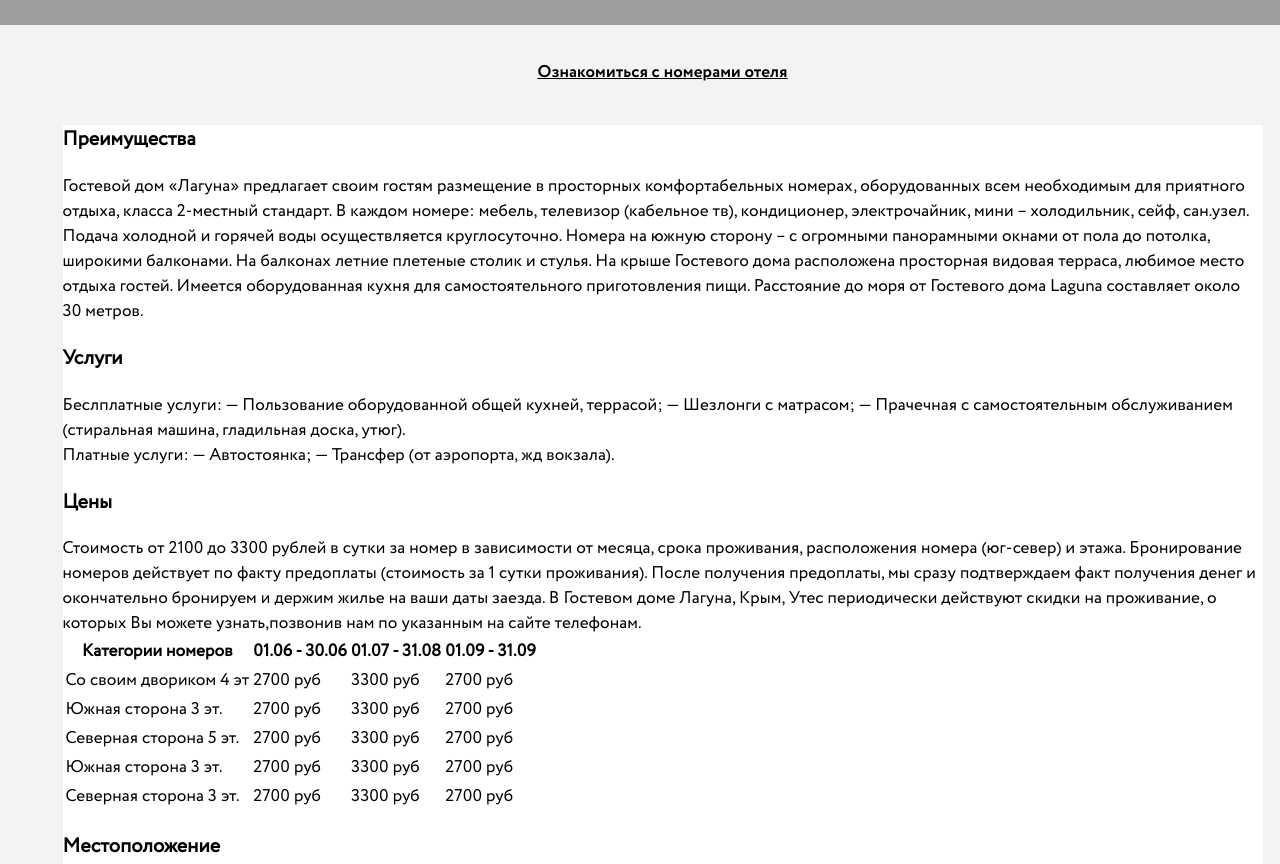
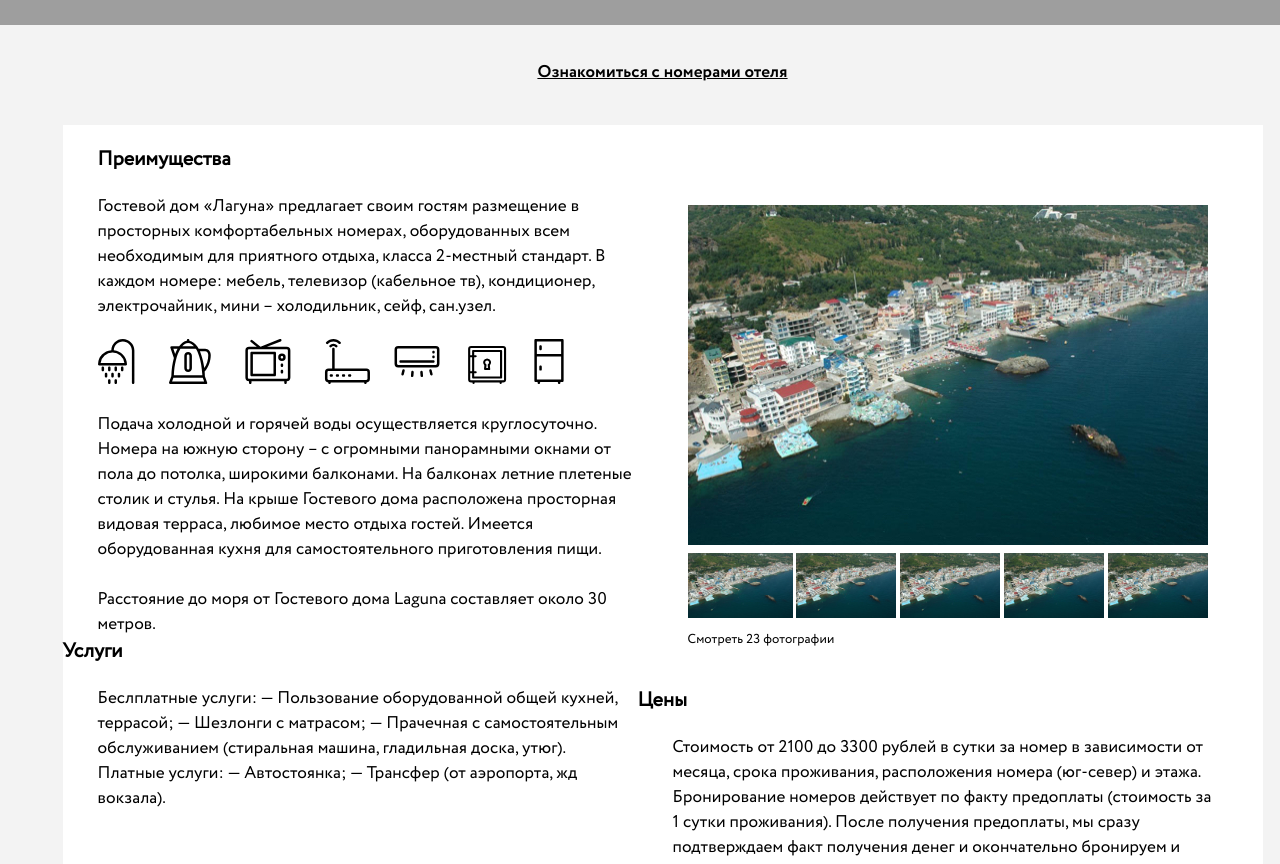
Before and after one commit to DenisAntonov33/laguna2018, a plain HTML site: page index.html in a window 1280 px wide. Shown: the part 640-1504 px from the top of the page. Drawn offline with Linux system fonts and the light colour scheme; grey boxes are pictures that could not be loaded.

Commit message:
added advantages block in main part

```diff
--- a/css/style.css
+++ b/css/style.css
@@ -137,6 +137,43 @@ body{
 	margin: 40px auto;
 }
 
+.left-side {
+	width: 45%;
+	float: left;
+	margin-left: 35px;
+}
+
+.icons-service {
+	margin-top: 20px;
+	margin-bottom: 20px;
+}
+
+.right-side {
+	width: 45%;
+	float: right;
+	margin-right: 35px;
+}
+
+.right-side a {
+	font-family: "Circe";
+	font-size: 13px;
+	color: black;
+	text-decoration: none;
+}
+
+.mini-photo button {
+	margin: 0;
+	padding: 0;
+	border-width: 0;
+	height: 65px;
+}
+
+.full-photo {
+	margin-top: 80px;
+}
+
+
+
 
 
 
--- a/index.html
+++ b/index.html
@@ -57,21 +57,28 @@
 		<div class="main-inner">
 
 			<div class="advantages">
+				<div class="left-side">
 				<h3>Преимущества</h3>
-				<div class="left-side">
 					<div>Гостевой дом «Лагуна» предлагает своим гостям размещение
 					в просторных комфортабельных номерах, оборудованных всем необходимым  для приятного отдыха, класса 2-местный стандарт.
 					В каждом номере: мебель, телевизор (кабельное тв), кондиционер, электрочайник,  мини – холодильник, сейф, сан.узел.
 					</div>
-					<div class="icons"></div>
+					<div class="icons-service"><img src="img/icons-shower.svg" alt="icons-service"> </div>
 					<div>Подача холодной и горячей воды осуществляется круглосуточно. Номера на южную сторону – с огромными панорамными окнами от пола до потолка, широкими балконами. На балконах летние плетеные столик и стулья.  На крыше  Гостевого дома расположена просторная видовая терраса, любимое место отдыха гостей. Имеется оборудованная кухня для самостоятельного приготовления пищи.
-
+					<br><br>
 					Расстояние до моря от Гостевого дома Laguna составляет около 30 метров.
 					</div>
 				</div>
 				<div class="right-side">
-					<div class="full-photo"></div>
-					<div class="mini-photo"></div>
+					<div class="full-photo"><img src="img/0055.jpg" width="520px" height="340px" alt="full photo"></div>
+					<div class="mini-photo">
+						<button><img src="img/0055.jpg" width="105px" height="65px" alt="small photo"></button>
+						<button><img src="img/0055.jpg" width="100px" height="65px" alt="small photo"></button>
+						<button><img src="img/0055.jpg" width="100px" height="65px" alt="small photo"></button>
+						<button><img src="img/0055.jpg" width="100px" height="65px" alt="small photo"></button>
+						<button><img src="img/0055.jpg" width="100px" height="65px" alt="small photo"></button>
+					</div>
+					<a href="#">Смотреть 23 фотографии</a>
 				</div>
 			</div>
 
```
Also changed, not shown: img/0055.jpg (added), img/icons-shower.svg (added).
